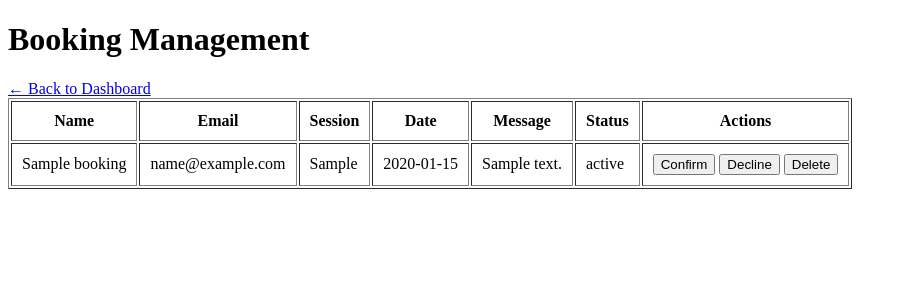
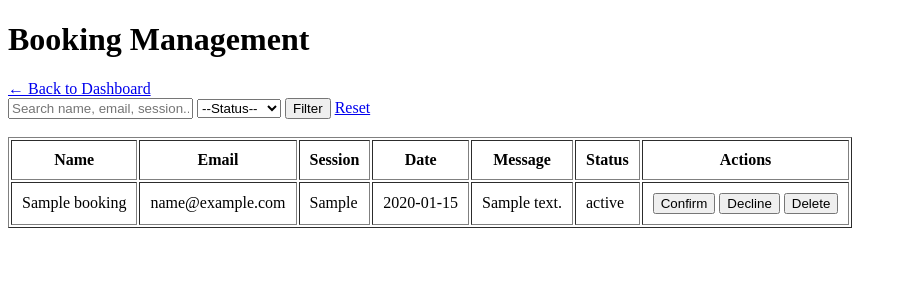
Before and after one commit to Herman-Gathege/photographer-site, a Flask app: page /admin/bookings in a window 1280 px wide. Shown: the top 300 px of the page, without its empty margins (0-907 px from the left). Run offline with Flask 3, Linux system fonts and the light colour scheme; a user stored in the database is signed in; tables that the repository leaves empty hold one stand-in row (values such as "Sample post").

Commit message:
added booking logic

```diff
--- a/backend/app/routes/admin_routes.py
+++ b/backend/app/routes/admin_routes.py
@@ -4,6 +4,7 @@ from app.forms.blog_post_form import BlogPostForm
 from flask import get_flashed_messages
 from app.models import BlogPost, Booking, db
 from slugify import slugify
+from sqlalchemy import or_, func
 
 
 admin_bp = Blueprint('admin', __name__, url_prefix='/admin')
@@ -66,7 +67,26 @@ def delete_post(post_id):
 @admin_bp.route('/bookings')
 @login_required
 def view_bookings():
-    bookings = Booking.query.order_by(Booking.created_at.desc()).all()
+    status = request.args.get('status')
+    search = request.args.get('search')
+
+    query = Booking.query
+
+    if status:
+        query = query.filter(Booking.status == status)
+
+    if search:
+        search_term = f"%{search.lower()}%"
+        query = query.filter(
+            or_(
+                func.lower(Booking.name).like(search_term),
+                func.lower(Booking.email).like(search_term),
+                func.lower(Booking.session_type).like(search_term),
+                func.lower(Booking.date_requested).like(search_term)
+            )
+        )
+
+    bookings = query.order_by(Booking.created_at.desc()).all()
     return render_template('admin/bookings.html', bookings=bookings)
 
 # Update status
--- a/backend/app/templates/admin/bookings.html
+++ b/backend/app/templates/admin/bookings.html
@@ -20,6 +20,23 @@
   </ul>
   {% endif %}
   {% endwith %}
+
+  <form method="GET" action="{{ url_for('admin.view_bookings') }}">
+    <input type="text" name="search" placeholder="Search name, email, session..."
+      value="{{ request.args.get('search', '') }}">
+
+    <select name="status">
+      <option value="">--Status--</option>
+      <option value="pending" {% if request.args.get('status')=='pending' %}selected{% endif %}>Pending</option>
+      <option value="confirmed" {% if request.args.get('status')=='confirmed' %}selected{% endif %}>Confirmed</option>
+      <option value="declined" {% if request.args.get('status')=='declined' %}selected{% endif %}>Declined</option>
+    </select>
+
+    <button type="submit">Filter</button>
+    <a href="{{ url_for('admin.view_bookings') }}">Reset</a>
+  </form>
+  <br>
+
 
   <table border="1" cellpadding="10">
     <tr>
```
